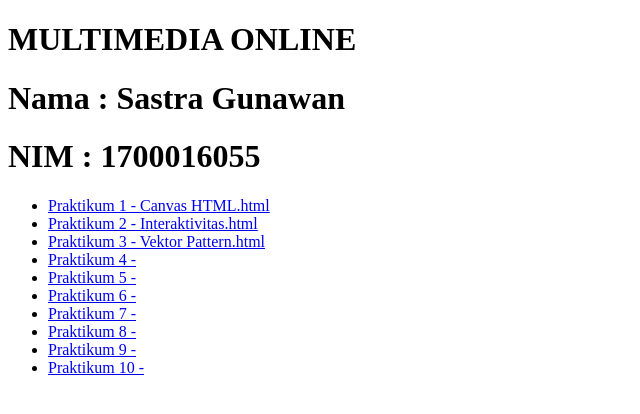
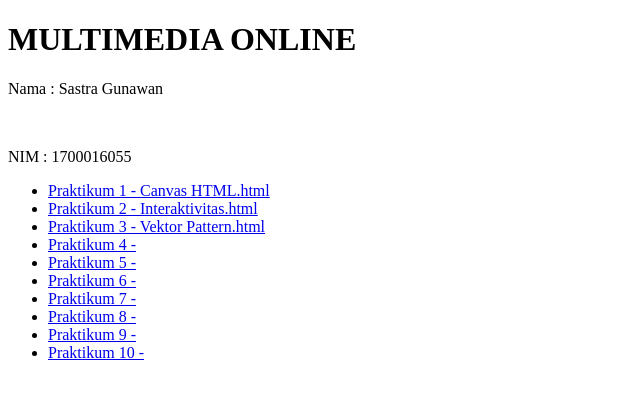
Before and after one commit to sastra1700016055/MultimediaOnline, a plain HTML site: page index.html in a window 1280 px wide. Shown: the whole page, without its empty margins (0-640 px from the left). Drawn offline with Linux system fonts and the light colour scheme.

Commit message:
Update index.html

```diff
--- a/index.html
+++ b/index.html
@@ -5,8 +5,8 @@
 </head>
 <body>
 <h1>MULTIMEDIA ONLINE</h1>
-<h1>Nama : Sastra Gunawan</h1>
-<h1>NIM : 1700016055</h1>
+	<p>Nama : Sastra Gunawan</p><br>
+<p>NIM : 1700016055</p>
 	<ul>
 	<li><a href="Praktikum_1_1700016055.html">Praktikum 1 - Canvas HTML.html</a></li>
 	<li><a href="Praktikum_2_1700016055.html">Praktikum 2 - Interaktivitas.html</a></li>
```
